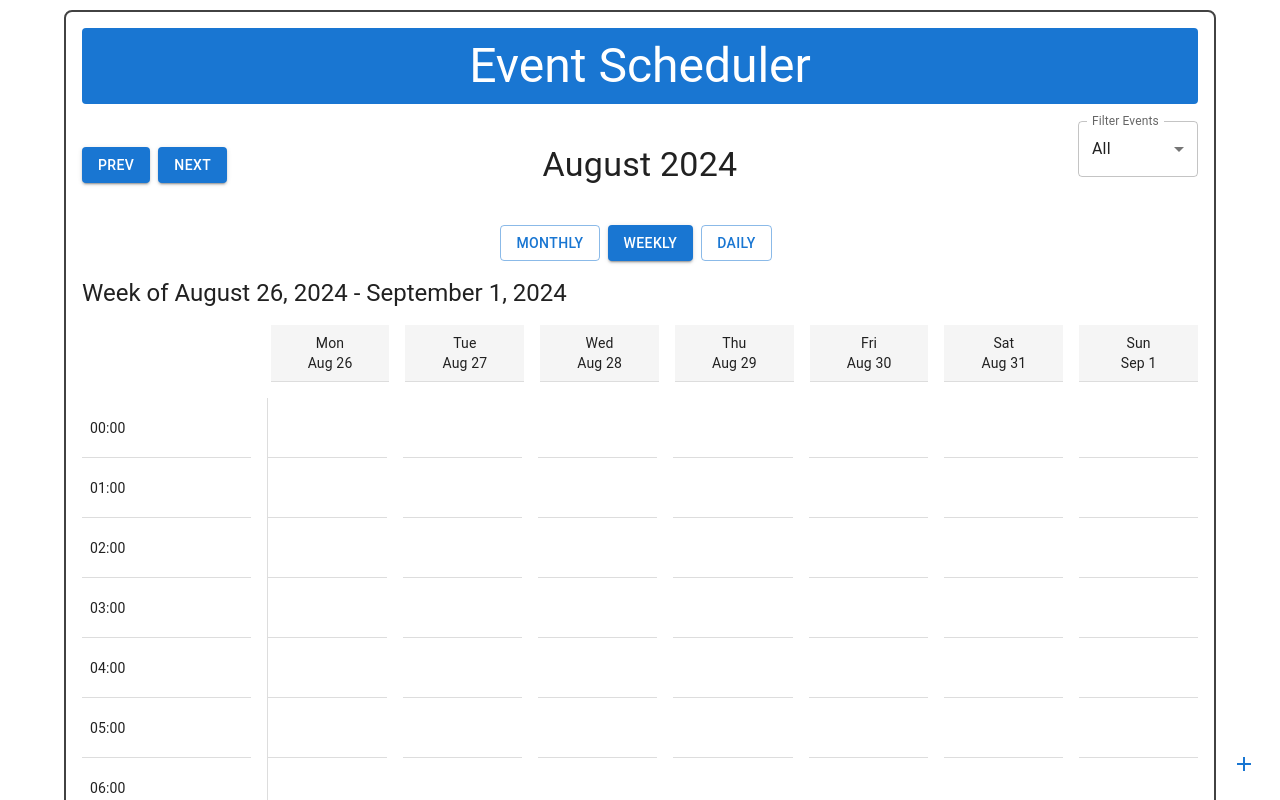
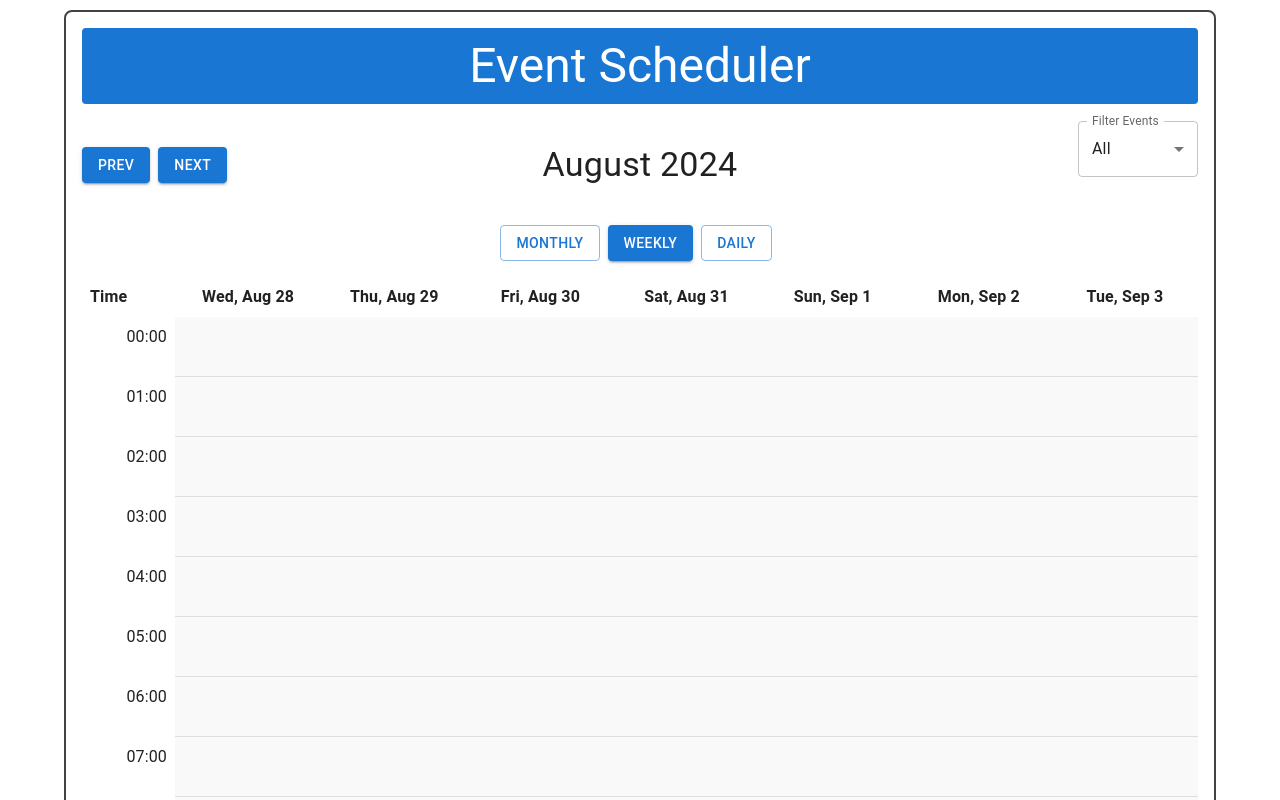
Before and after one commit to ShubhamSinghalCompro/Training, a React (Create React App) app in the folder React_Js/calendar-app-ts/: page / in a window 1280 px wide. Both pictures are taken after a click on the button "WEEKLY". Shown: the top 800 px of the page. Built offline with nearby package versions, Linux system fonts and the light colour scheme.

Commit message:
weekly UI

```diff
--- a/React_Js/calendar-app-ts/src/components/WeeklyView.tsx
+++ b/React_Js/calendar-app-ts/src/components/WeeklyView.tsx
@@ -1,10 +1,8 @@
-import React, { useState } from 'react';
+import React from 'react';
 import { useSelector } from 'react-redux';
-import { Box, Typography, Grid, IconButton, Tooltip } from '@mui/material';
-import { format, addDays, startOfWeek, addHours, startOfDay, eachDayOfInterval } from 'date-fns';
-import { Event } from '../utils/types';
-import AddIcon from '@mui/icons-material/Add';
-import { RootState } from '../utils/types';
+import { Box, Typography, Grid, Tooltip } from '@mui/material';
+import { format, addHours, startOfDay, addDays } from 'date-fns';
+import { Event, RootState } from '../utils/types';
 
 interface WeeklyViewProps {
   selectedDate: Date;
@@ -19,164 +17,171 @@ const WeeklyView: React.FC<WeeklyViewProps> = ({
 }) => {
   const events = useSelector((state: RootState) => state.events);
 
-  // Generate start and end dates of the week
-  const start = startOfWeek(selectedDate, { weekStartsOn: 1 });
-  const end = addDays(start, 6);
-  const days = eachDayOfInterval({ start, end });
-
   // Generate an array of 1-hour intervals from 00:00 to 23:00
   const intervals = Array.from({ length: 24 }, (_, index) => {
-    const time = startOfDay(new Date());
+    const time = startOfDay(selectedDate);
     return addHours(time, index);
   });
 
+  // Generate days of the week based on the selected date
+  const weekDays = Array.from({ length: 7 }, (_, index) => addDays(startOfDay(selectedDate), index));
+
+  // Filter events by selected category and the week
+  const weeklyEvents = events.filter(
+    (event) =>
+      (selectedCategory === 'All' || event.category === selectedCategory) &&
+      weekDays.some((day) => new Date(event.date).toDateString() === day.toDateString())
+  );
+
+  // Helper function to convert 'HH:mm' string to total minutes since midnight
+  const convertTimeStringToMinutes = (timeString: string) => {
+    const [hours, minutes] = timeString.split(':').map(Number);
+    return hours * 60 + minutes;
+  };
+
+  // Function to determine how many intervals an event spans
+  const getIntervalsOccupiedByEvent = (event: Event, intervals: Date[]) => {
+    const eventStart = convertTimeStringToMinutes(event.startTime);
+    const eventEnd = convertTimeStringToMinutes(event.endTime);
+
+    // Count how many intervals are covered by the event
+    return intervals.filter(interval => {
+      const intervalStart = convertTimeStringToMinutes(format(interval, 'HH:mm'));
+      const nextIntervalStart = convertTimeStringToMinutes(format(addHours(interval, 1), 'HH:mm'));
+
+      return eventStart < nextIntervalStart && eventEnd > intervalStart;
+    }).length;
+  };
+
+
+
   return (
     <Box>
-      <Typography variant="h5" sx={{ marginBottom: 2 }}>
-        {`Week of ${format(start, 'MMMM d, yyyy')} - ${format(end, 'MMMM d, yyyy')}`}
+      {/* Display Week Days at the Top */}
+      <Grid container spacing={0}>
+        <Grid item xs={1}>
+          <Typography sx={{ padding: '8px', fontWeight: 'bold' }}>Time</Typography>
+        </Grid>
+        {weekDays.map((day) => (
+          <Grid item xs key={day.toDateString()}>
+            <Typography sx={{ padding: '8px', fontWeight: 'bold', textAlign: 'center' }}>
+              {format(day, 'EEE, MMM d')}
             </Typography>
-      <Grid container>
-        {/* Header row for weekdays and time slots */}
-        <Grid item xs={12}>
-          <Grid container spacing={2} sx={{ marginBottom: 2 }}>
-            {/* Empty box for the top-left corner */}
-            <Grid item xs={2}></Grid>
-            {/* Days of the week headers */}
-            {days.map((day) => (
-              <Grid item xs key={day.toDateString()}>
-                <Box
-                  sx={{
-                    padding: 1,
-                    borderBottom: '1px solid #ddd',
-                    backgroundColor: '#f5f5f5',
-                    textAlign: 'center',
-                    fontWeight: 'bold',
-                  }}
-                >
-                  <Typography variant="body2">{format(day, 'EEE')}</Typography>
-                  <Typography variant="body2">{format(day, 'MMM d')}</Typography>
-                </Box>
           </Grid>
         ))}
       </Grid>
+
+      {/* Display Time Intervals and Events */}
+      <Grid container spacing={0}>
+        {intervals.map((interval, rowIndex) => (
+          <Grid container spacing={0} key={interval.toString()}>
+            {/* Time Column */}
+            <Grid item xs={1}>
+              <Typography sx={{ padding: '8px', textAlign: 'right' }}>{format(interval, 'HH:mm')}</Typography>
             </Grid>
+            {/* Days Columns */}
+            {weekDays.map((day, colIndex) => {
+              const eventsInInterval = weeklyEvents.filter(
+                (event) =>
+                  new Date(event.date).toDateString() === day.toDateString() &&
+                  doesEventOverlapWithInterval(event, interval)
+              );
+              const sortedDayEvents = [...eventsInInterval].sort((a, b) => {
+                const intervalsOccupiedA = getIntervalsOccupiedByEvent(a, intervals);
+                const intervalsOccupiedB = getIntervalsOccupiedByEvent(b, intervals);
+                return intervalsOccupiedB - intervalsOccupiedA; // Sort in descending order
+              });
+              const displayMore = eventsInInterval.length > 1;
 
-        {/* Main grid for time slots and events */}
-        <Grid item xs={12}>
-          <Grid container>
-            {/* Time slots column */}
-            <Grid item xs={2} sx={{ borderRight: '1px solid #ddd', paddingRight: 2 }}>
-              <Box sx={{ display: 'flex', flexDirection: 'column', height: '100%' }}>
-                {intervals.map((interval) => (
+              return (
+                <Grid item xs key={`${day.toDateString()}-${interval.toString()}`}>
                   <Box
-                    key={format(interval, 'HH:mm')}
                     sx={{
-                      padding: 1,
                       borderBottom: '1px solid #ddd',
-                      backgroundColor: '#fff',
-                      minHeight: 60,
+                      position: 'relative',
+                      minHeight: 60, // Fixed height for each time slot
                       display: 'flex',
+                      justifyContent: 'center',
                       alignItems: 'center',
+                      backgroundColor: '#f9f9f9',
+                      boxSizing: 'border-box', // Ensure the box sizing includes padding and borders
                     }}
                   >
-                    <Typography variant="body2">{format(interval, 'HH:mm')}</Typography>
-                  </Box>
-                ))}
-              </Box>
-            </Grid>
-
-            {/* Days of the week and intervals */}
-            <Grid item xs={10}>
-              <Grid container>
-                {/* Render day events under the time slots */}
-                {intervals.map((interval) => {
-                  const intervalKey = format(interval, 'HH:mm');
+                    {sortedDayEvents.slice(0, 1).map((event) => {
+                      const { topPosition, eventHeight } = calculateEventPositionInInterval(event, interval);
 
                       return (
-                    <Grid item xs={12} container key={intervalKey} spacing={2}>
-                      {days.map((day) => {
-                        const dayStr = day.toDateString();
-                        const dayEvents = events.filter(
-                          (event) =>
-                            new Date(event.date).toDateString() === dayStr &&
-                            (selectedCategory === 'All' || event.category === selectedCategory)
-                        );
-                        const eventsInInterval = dayEvents.filter((event) =>
-                          doesEventOverlap(event, interval)
-                        );
-                        const displayMore = eventsInInterval.length > 2;
-
-                        return (
-                          <Grid item xs key={dayStr}>
-                            <Box
-                              sx={{
-                                padding: 1,
-                                borderBottom: '1px solid #ddd',
-                                minHeight: 60,
-                                display: 'flex',
-                                alignItems: 'center',
-                                justifyContent: 'space-between',
-                                backgroundColor: eventsInInterval.length > 0 ? '#f5f5f5' : '#fff',
-                              }}
-                            >
-                              <Box sx={{ display: 'flex', alignItems: 'center', gap: 1 }}>
-                                {eventsInInterval.slice(0, 2).map((event) => (
                         <Tooltip
                           title={`${event.title} (${event.startTime} - ${event.endTime})`}
                           key={event.id}
                         >
                           <Box
                             sx={{
-                                        width: 10,
-                                        height: 10,
-                                        borderRadius: '50%',
+                              position: 'absolute',
+                              top: `${topPosition}px`,
+                              width: '90%', // Adjust width for better spacing
+                              height: `${eventHeight}px`,
                               backgroundColor: event.color,
                               cursor: 'pointer',
+                              borderRadius: '4px',
+                              overflow: 'hidden', // Prevent content overflow
                             }}
                             onClick={() => openModal(event, new Date(event.date))}
                           />
                         </Tooltip>
-                                ))}
+                      );
+                    })}
                     {displayMore && (
                     <Typography
                       variant="body2"
-                                    sx={{ cursor: 'pointer', color: 'blue' }}
+                      sx={{ cursor: 'pointer', color: 'blue', marginLeft: 'auto', zIndex: 1 }}
                       onClick={() => openModal(null, day)}
                     >
                       View More
                     </Typography>
                   )}
                   </Box>
-                            </Box>
                 </Grid>
               );
             })}
           </Grid>
-                  );
-                })}
+        ))}
       </Grid>
-            </Grid>
-          </Grid>
-        </Grid>
-      </Grid>
-      <IconButton
-        color="primary"
-        onClick={() => openModal(null, selectedDate)}
-        sx={{ position: 'fixed', bottom: 16, right: 16 }}
-      >
-        <AddIcon />
-      </IconButton>
     </Box>
   );
 };
 
-// Helper function to determine if an event overlaps with a given interval
-const doesEventOverlap = (event: Event, interval: Date) => {
-  const eventStart = event.startTime;
-  const eventEnd = event.endTime;
-  const intervalFormatted = format(interval, 'HH:mm');
-  const nextIntervalFormatted = format(addHours(interval, 1), 'HH:mm');
-  return eventStart < nextIntervalFormatted && eventEnd > intervalFormatted;
+// Helper function to check if an event overlaps with a given interval
+const doesEventOverlapWithInterval = (event: Event, interval: Date) => {
+  const eventStart = convertTimeStringToMinutes(event.startTime);
+  const eventEnd = convertTimeStringToMinutes(event.endTime);
+  const intervalStart = convertTimeStringToMinutes(format(interval, 'HH:mm'));
+  const nextIntervalStart = convertTimeStringToMinutes(format(addHours(interval, 1), 'HH:mm'));
+
+  return eventStart < nextIntervalStart && eventEnd > intervalStart;
+};
+
+// Helper function to convert time strings to minutes
+const convertTimeStringToMinutes = (timeString: string) => {
+  const [hours, minutes] = timeString.split(':').map(Number);
+  return hours * 60 + minutes;
+};
+
+// Helper function to calculate event position and height
+const calculateEventPositionInInterval = (event: Event, interval: Date) => {
+  const eventStart = convertTimeStringToMinutes(event.startTime);
+  const eventEnd = convertTimeStringToMinutes(event.endTime);
+  const intervalStart = convertTimeStringToMinutes(format(interval, 'HH:mm'));
+  const nextIntervalStart = convertTimeStringToMinutes(format(addHours(interval, 1), 'HH:mm'));
+
+  const visibleStart = Math.max(eventStart, intervalStart);
+  const visibleEnd = Math.min(eventEnd, nextIntervalStart);
+
+  const pixelsPerMinute = 1; // Adjust this to control the height
+  const topPosition = (visibleStart - intervalStart) * pixelsPerMinute;
+  const eventHeight = (visibleEnd - visibleStart) * pixelsPerMinute;
+
+  return { topPosition, eventHeight };
 };
 
 export default WeeklyView;
```
Lines whose indentation alone changed are shown as unchanged.
